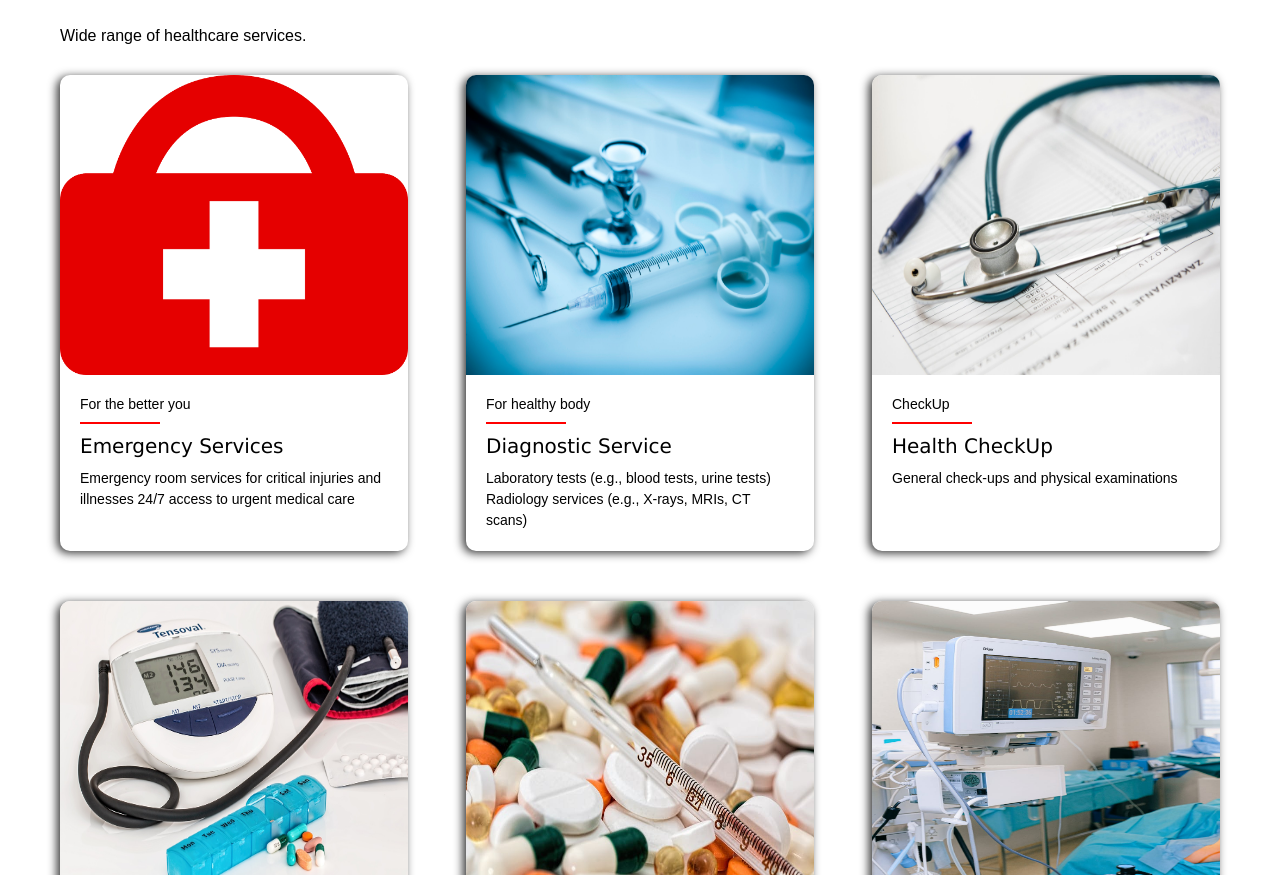
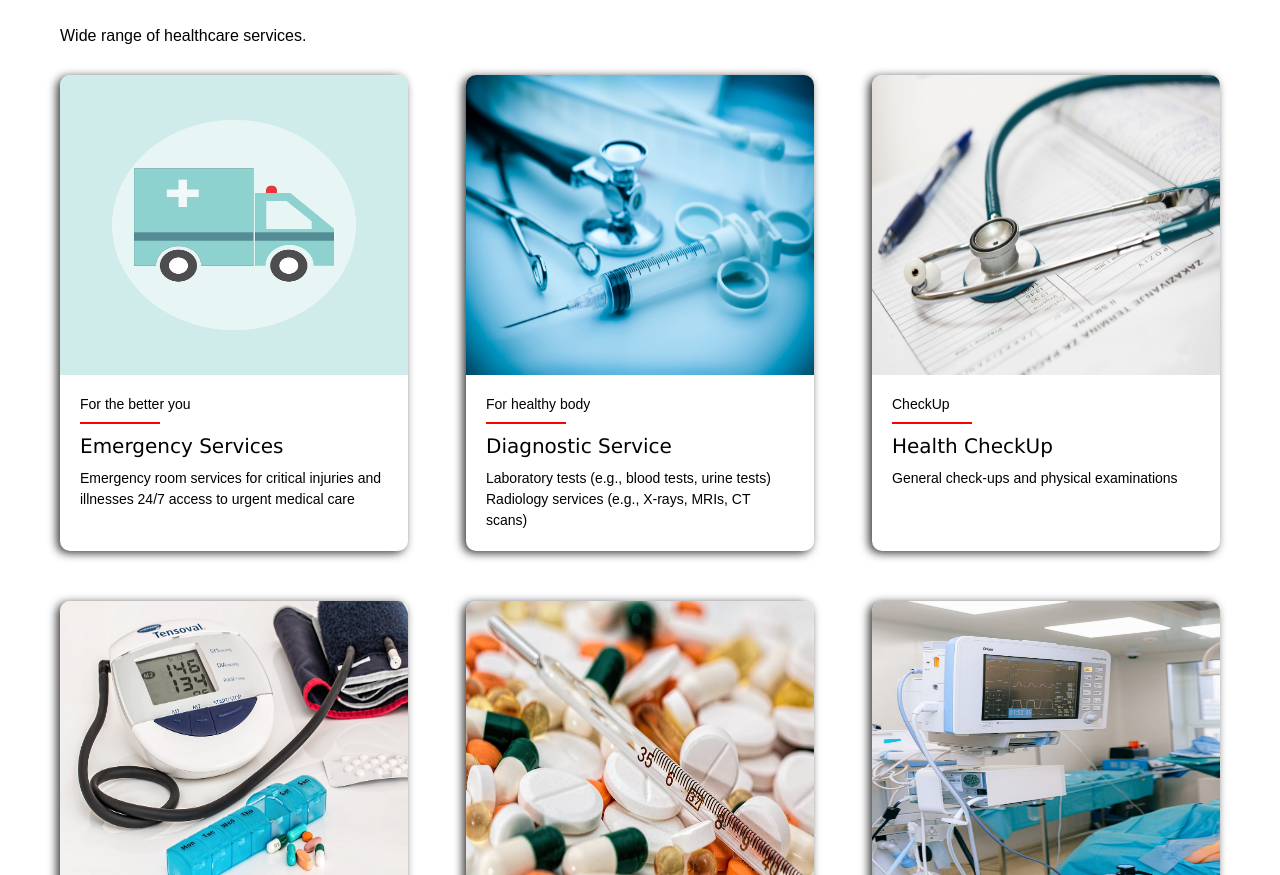
Before and after one commit to Johnniewhite/mercywell-hospital, a plain HTML site: page index.html in a window 1280 px wide. Shown: the part 1463-2338 px from the top of the page. Drawn offline with nearby package versions, Linux system fonts and the light colour scheme; some packages are replaced by stand-ins of ours; a script that the page names is missing.

Commit message:
Update index.html

```diff
--- a/index.html
+++ b/index.html
@@ -70,7 +70,7 @@
         <div class="img-div">
           <div class="hover">
           </div>
-          <img class="service-img" src="med5.png" alt="">
+          <img class="service-img" src="med6.png" alt="">
         </div>
         <div class="service-div">
           <span class="reason">For the better you</span>
```
